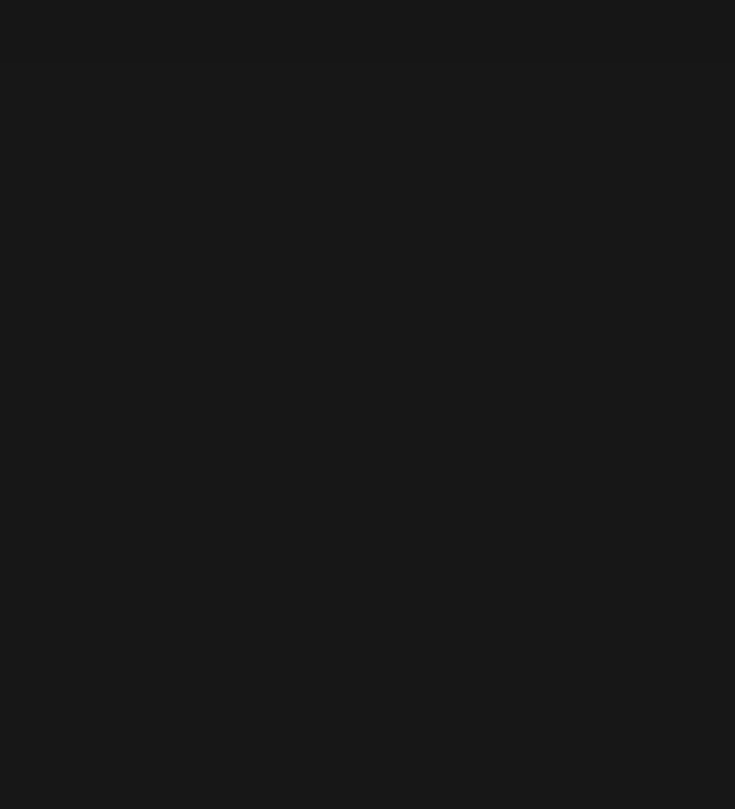
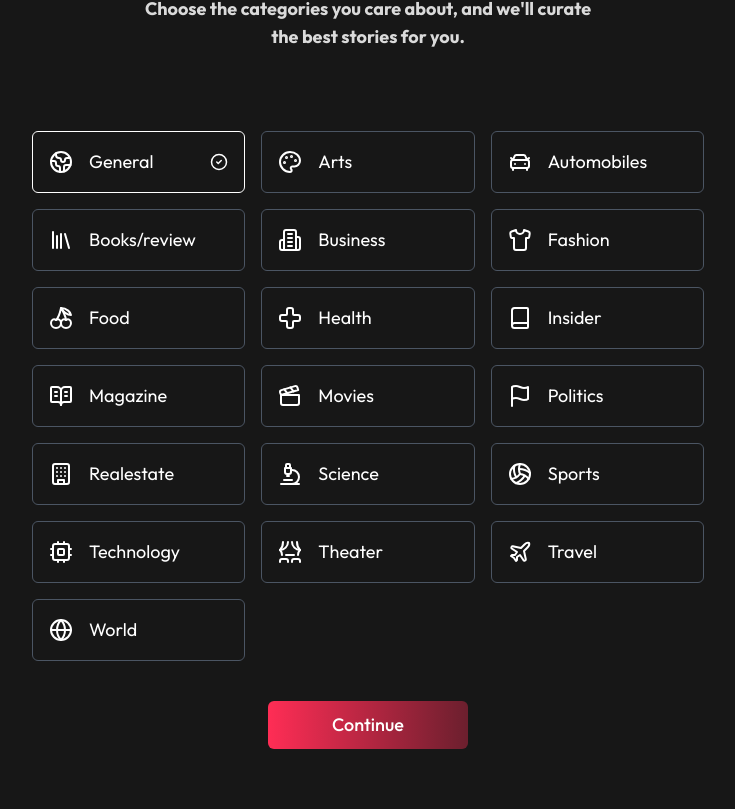
Before and after one commit to OmarAbouzeid95/notinews, a Next.js app: page / in a window 1280 px wide. Shown: the part 1771-2580 px from the top of the page, without its empty margins (272-1007 px from the left). Before the commit the page ends 1834 px from the top, so only its background shows below. Built offline with nearby package versions, Linux system fonts and the light colour scheme.

Commit message:
new: added categories section

```diff
--- a/package.json
+++ b/package.json
@@ -9,6 +9,7 @@
     "lint": "next lint"
   },
   "dependencies": {
+    "@radix-ui/react-slot": "^1.1.0",
     "class-variance-authority": "^0.7.0",
     "clsx": "^2.1.1",
     "framer-motion": "^11.11.17",
--- a/src/app/page.tsx
+++ b/src/app/page.tsx
@@ -1,6 +1,7 @@
 import Section from "@/components/common/Section";
 import Hero from "@/components/home/Hero";
 import StepsSection from "@/components/home/StepsSection";
+import CategoriesSection from "@/components/home/CategoriesSection";
 
 export default function Home() {
   return (
@@ -12,6 +13,11 @@
         className="bg-secondary">
         <StepsSection />
       </Section>
+      <Section
+        title="What Interests You?"
+        subHeading="Choose the categories you care about, and we'll curate the best stories for you.">
+        <CategoriesSection />
+      </Section>
     </>
   );
 }
--- /dev/null
+++ b/src/components/home/CategoriesSection.tsx
@@ -0,0 +1,61 @@
+"use client";
+import { useState } from "react";
+import { motion } from "framer-motion";
+import { CircleCheck } from "lucide-react";
+import { Button } from "../ui/button";
+import clsx from "clsx";
+
+import { categories } from "@/data/homepage";
+import { transitionAll } from "@/config/styles";
+
+const CategoriesSection = () => {
+  const [selectedCategories, setSelectedCategories] = useState<Set<string>>(
+    new Set(["home"])
+  );
+
+  const toggleCategory = (category: string) => {
+    if (selectedCategories.has(category)) {
+      // removing category from set
+      setSelectedCategories((prev) => {
+        const newSet = new Set(prev);
+        newSet.delete(category);
+        return newSet;
+      });
+    } else {
+      setSelectedCategories((prev) => new Set(prev).add(category));
+    }
+  };
+
+  return (
+    <motion.div className={"max-w-md lg:max-w-2xl mx-auto"}>
+      <div className="grid grid-cols-1 md:grid-cols-2 lg:grid-cols-3 gap-4">
+        {categories.map((item) => {
+          const isSelected = selectedCategories.has(item.value);
+          return (
+            <div
+              key={item.value}
+              className={clsx(
+                "flex items-center justify-between border p-4 border-gray-600 rounded-md hover:cursor-pointer",
+                isSelected && "border-white",
+                transitionAll
+              )}
+              onClick={() => toggleCategory(item.value)}>
+              <div className="flex items-center gap-4">
+                <item.icon size={24} />
+                <p>{item.name}</p>
+              </div>
+              {isSelected && <CircleCheck size={18} color="white" />}
+            </div>
+          );
+        })}
+      </div>
+      <Button
+        className="flex items-center w-full my-10 max-w-[200px] mx-auto text-lg rounded-md bg-notificationApiGradient px-8 py-6 text-white disabled:bg-opacity-85"
+        disabled={selectedCategories.size < 1}>
+        Continue
+      </Button>
+    </motion.div>
+  );
+};
+
+export default CategoriesSection;
--- a/src/components/home/Hero.tsx
+++ b/src/components/home/Hero.tsx
@@ -11,20 +11,20 @@
       className={clsx("relative w-screen h-screen overflow-hidden bg-primary")}>
       <div
         className={clsx(
-          "absolute z-20 top-0 right-0 left-0 h-16 bg-gradient-to-b to-transparent from-[#28161C]"
+          "absolute z-20 top-0 right-0 left-0 h-16 bg-gradient-to-b to-transparent from-[#171717]"
         )}></div>
       <div
         className={clsx(
-          "absolute z-20 bottom-0 right-0 left-0 h-16 bg-gradient-to-t to-transparent from-[#28161C]"
+          "absolute z-20 bottom-0 right-0 left-0 h-16 bg-gradient-to-t to-transparent from-[#1d1d1d]"
         )}></div>
       <div className="absolute inset-0 z-20 flex flex-col items-center justify-center">
         <motion.h1
-          className="text-secondary text-4xl md:px-0 md:text-6xl max-w-sm md:max-w-xl lg:text-7xl lg:max-w-2xl mx-auto text-center font-semibold mb-4"
+          className="text-transparent bg-clip-text bg-gradient-to-br from-white to-[#ad9292] text-4xl md:px-0 md:text-6xl max-w-sm md:max-w-xl lg:text-7xl lg:max-w-2xl mx-auto text-center font-semibold mb-4"
           {...generateMotionSpecs()}>
           Your Favorite News
         </motion.h1>
         <motion.h3
-          className="text-secondary text-4xl md:px-0 md:text-6xl max-w-sm md:max-w-xl lg:text-7xl lg:max-w-2xl mx-auto text-center font-semibold mb-12"
+          className="text-transparent bg-clip-text bg-gradient-to-br from-[white] to-[#ad9292] text-4xl md:px-0 md:text-6xl max-w-sm md:max-w-xl lg:text-7xl lg:max-w-2xl mx-auto text-center font-semibold mb-12"
           {...generateMotionSpecs({
             transition: { duration: 0.5, delay: 0.25 },
           })}>
--- /dev/null
+++ b/src/components/ui/button.tsx
@@ -0,0 +1,56 @@
+import * as React from "react"
+import { Slot } from "@radix-ui/react-slot"
+import { cva, type VariantProps } from "class-variance-authority"
+
+import { cn } from "@/lib/utils"
+
+const buttonVariants = cva(
+  "inline-flex items-center justify-center gap-2 whitespace-nowrap rounded-md text-sm font-medium ring-offset-background transition-colors focus-visible:outline-none focus-visible:ring-2 focus-visible:ring-ring focus-visible:ring-offset-2 disabled:pointer-events-none disabled:opacity-50 [&_svg]:pointer-events-none [&_svg]:size-4 [&_svg]:shrink-0",
+  {
+    variants: {
+      variant: {
+        default: "bg-primary text-primary-foreground hover:bg-primary/90",
+        destructive:
+          "bg-destructive text-destructive-foreground hover:bg-destructive/90",
+        outline:
+          "border border-input bg-background hover:bg-accent hover:text-accent-foreground",
+        secondary:
+          "bg-secondary text-secondary-foreground hover:bg-secondary/80",
+        ghost: "hover:bg-accent hover:text-accent-foreground",
+        link: "text-primary underline-offset-4 hover:underline",
+      },
+      size: {
+        default: "h-10 px-4 py-2",
+        sm: "h-9 rounded-md px-3",
+        lg: "h-11 rounded-md px-8",
+        icon: "h-10 w-10",
+      },
+    },
+    defaultVariants: {
+      variant: "default",
+      size: "default",
+    },
+  }
+)
+
+export interface ButtonProps
+  extends React.ButtonHTMLAttributes<HTMLButtonElement>,
+    VariantProps<typeof buttonVariants> {
+  asChild?: boolean
+}
+
+const Button = React.forwardRef<HTMLButtonElement, ButtonProps>(
+  ({ className, variant, size, asChild = false, ...props }, ref) => {
+    const Comp = asChild ? Slot : "button"
+    return (
+      <Comp
+        className={cn(buttonVariants({ variant, size, className }))}
+        ref={ref}
+        {...props}
+      />
+    )
+  }
+)
+Button.displayName = "Button"
+
+export { Button, buttonVariants }
--- a/src/data/homepage.ts
+++ b/src/data/homepage.ts
@@ -1,4 +1,26 @@
-import { StepCard } from "@/types/homepage";
+import { StepCard, Category } from "@/types/homepage";
+
+import {
+  Earth,
+  Palette,
+  CarFront,
+  Library,
+  Building2,
+  Shirt,
+  Cherry,
+  Cross,
+  BookOpenText,
+  Book,
+  Clapperboard,
+  Flag,
+  Building,
+  Microscope,
+  Volleyball,
+  Cpu,
+  Theater,
+  Plane,
+  Globe,
+} from "lucide-react";
 
 export const serviceSteps: StepCard[] = [
   {
@@ -17,3 +39,25 @@
       "Sit back and enjoy personalized news updates, curated just for you.",
   },
 ];
+
+export const categories: Category[] = [
+  { name: "General", value: "home", icon: Earth },
+  { name: "Arts", value: "arts", icon: Palette },
+  { name: "Automobiles", value: "automobiles", icon: CarFront },
+  { name: "Books/review", value: "books/review", icon: Library },
+  { name: "Business", value: "business", icon: Building2 },
+  { name: "Fashion", value: "fashion", icon: Shirt },
+  { name: "Food", value: "food", icon: Cherry },
+  { name: "Health", value: "health", icon: Cross },
+  { name: "Insider", value: "insider", icon: Book },
+  { name: "Magazine", value: "magazine", icon: BookOpenText },
+  { name: "Movies", value: "movies", icon: Clapperboard },
+  { name: "Politics", value: "politics", icon: Flag },
+  { name: "Realestate", value: "realestate", icon: Building },
+  { name: "Science", value: "science", icon: Microscope },
+  { name: "Sports", value: "sports", icon: Volleyball },
+  { name: "Technology", value: "technology", icon: Cpu },
+  { name: "Theater", value: "theater", icon: Theater },
+  { name: "Travel", value: "travel", icon: Plane },
+  { name: "World", value: "world", icon: Globe },
+];
--- a/tailwind.config.ts
+++ b/tailwind.config.ts
@@ -24,7 +24,7 @@
       textColor: {
         primary: "white",
         secondary: "#DADADA",
-        primaryCta: "#d07b69",
+        primaryCta: "#FF2D55",
       },
     },
   },
```
Also changed, not shown: src/types/homepage.ts (+11 -0 lines), 1 other file (tests, documents, lock files or other folders).
